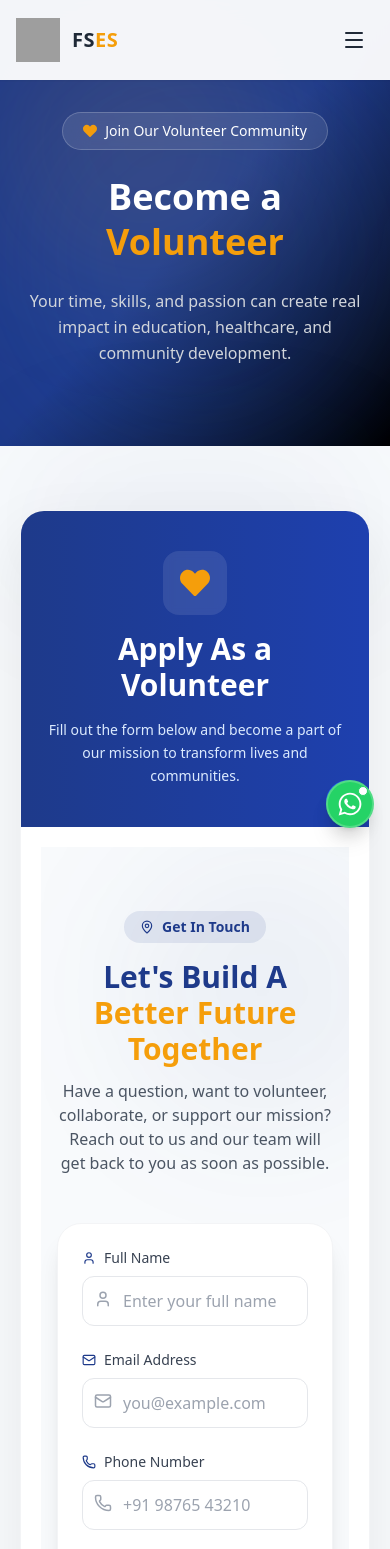
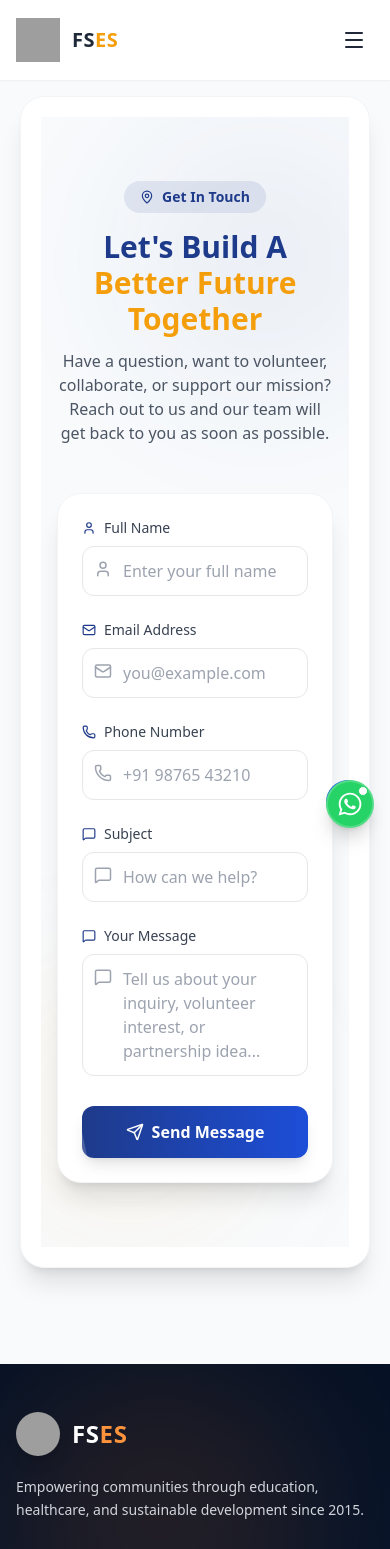
Before and after one commit to Krish-Sisodiya/NGO-web, a React (Vite) app: page /volunteer in a window 390 px wide. Shown: the top 1549 px of the page. Built offline with nearby package versions, Linux system fonts and the light colour scheme; grey boxes are pictures that could not be loaded.

Commit message:
Your descriptive message

```diff
--- a/package.json
+++ b/package.json
@@ -18,13 +18,15 @@
     "react-dom": "^19.2.5",
     "react-hook-form": "^7.75.0",
     "react-icons": "^5.6.0",
-    "react-router-dom": "^7.15.0"
+    "react-router-dom": "^7.15.0",
+    "react-router-hash-link": "^2.4.3"
   },
   "devDependencies": {
     "@eslint/js": "^10.0.1",
     "@types/node": "^24.12.2",
     "@types/react": "^19.2.14",
     "@types/react-dom": "^19.2.3",
+    "@types/react-router-hash-link": "^2.4.9",
     "@vitejs/plugin-react": "^6.0.1",
     "autoprefixer": "^10.5.0",
     "eslint": "^10.2.1",
--- a/src/components/Causes.tsx
+++ b/src/components/Causes.tsx
@@ -93,7 +93,7 @@ export default function Causes() {
   >(null);
 
   return (
-    <section className="relative overflow-hidden bg-[#f8fafc] py-14 md:py-20">
+    <section className="relative overflow-hidden bg-[#f8fafc] py-14 md:py-20" >
 
       {/* BACKGROUND EFFECT */}
       <div className="absolute top-0 left-1/2 h-80 w-80 -translate-x-1/2 rounded-full bg-blue-500/10 blur-3xl" />
--- a/src/components/Footer.tsx
+++ b/src/components/Footer.tsx
@@ -1,6 +1,7 @@
 import { motion } from "framer-motion";
 
 import { Link } from "react-router-dom";
+import { HashLink } from "react-router-hash-link";
 
 import {
   FaEnvelope,
@@ -27,9 +28,18 @@ const FOOTER_LINKS = {
   ],
 
   causes: [
-    "School of Second Chance",
-    "Guest lectures",
-    "Sunday Shikshak",
+    {
+      name: "School of Second Chance",
+      link: "/causes#school-of-second-chance",
+    },
+    {
+      name: "Guest lectures",
+      link: "/causes#guest-lectures",
+    },
+    {
+      name: "Sunday Shikshak",
+      link: "/causes#sunday-shikshak",
+    },
   ],
 
   social: [
@@ -257,22 +267,18 @@ export default function Footer() {
 
               {FOOTER_LINKS.causes.map((cause) => (
   <motion.li
-                  key={cause}
+    key={cause.name}
     whileHover={{
       x: 4,
     }}
   >
-
-                  <a
-                    href="#"
+    <HashLink smooth to={cause.link}
       className="group flex items-center gap-2 text-sm text-gray-300 transition-colors hover:text-orange-400"
     >
-
       <span className="h-1.5 w-1.5 rounded-full bg-orange-400 opacity-0 transition-opacity group-hover:opacity-100" />
 
-                    {cause}
-
-                  </a>
+      {cause.name}
+    </HashLink>
   </motion.li>
 ))}
             </ul>
@@ -340,7 +346,7 @@ export default function Footer() {
                 <FaMapMarkerAlt className="mt-1 text-orange-400" />
 
                 <span>
-                   331 Samrth Dream City Indore MP
+                   331 Samrth Dream City Indore
                 </span>
               </motion.li>
             </ul>
--- a/src/index.css
+++ b/src/index.css
@@ -8,3 +8,7 @@
     @apply bg-ngo-bg text-ngo-text font-sans antialiased;
   }
 }
+
+html {
+  scroll-behavior: smooth;
+}
--- a/src/pages/CausesPage.tsx
+++ b/src/pages/CausesPage.tsx
@@ -207,7 +207,7 @@ export default function CausesPage() {
       </section>
 
       {/* CAUSES */}
-      <div id="causes">
+      <div id="causes" >
         <Causes />
       </div>
 
--- a/src/pages/ContactPage.tsx
+++ b/src/pages/ContactPage.tsx
@@ -205,7 +205,7 @@ export default function ContactPage() {
             >
               {/* EMAIL */}
               <a
-                href="mastterkrish812@gmail.com"
+                href="mailto:falconarmy.ngo@gmail.com"
                 className="
     inline-flex
     items-center
@@ -232,7 +232,6 @@ export default function ContactPage() {
                 <FaEnvelope size={15} />
                 Email Directly
               </a>
-
               {/* WHATSAPP */}
               <a
                 href="https://wa.me/919685958831"
@@ -551,7 +550,6 @@ export default function ContactPage() {
 
                 <div className="flex flex-wrap items-center gap-3">
                   {[
-
                     {
                       icon: <FaInstagram size={16} />,
                       url: "https://www.instagram.com/fses.ngo?igsh=Mm1lNmQ2cTQydGlv",
--- a/src/pages/VolunteerPage.tsx
+++ b/src/pages/VolunteerPage.tsx
@@ -1,8 +1,3 @@
-import { motion } from "framer-motion";
-import {
-  FaHeart,
-} from "react-icons/fa";
-
 import Header from "../components/Header";
 import Footer from "../components/Footer";
 import ContactForm from "../components/ContactForm";
@@ -12,102 +7,16 @@ export default function VolunteerPage() {
     <>
       <Header />
 
-      {/* HERO SECTION */}
-      <section className="relative overflow-hidden bg-gradient-to-br from-ngo-primary via-blue-900 to-black pt-28 pb-20 md:pt-36 md:pb-28">
+      {/* FORM SECTION */}
+      <section className="min-h-screen bg-ngo-bg py-24 md:py-32">
 
-        {/* Background Blur Effects */}
-        <div className="absolute top-0 left-0 w-72 h-72 bg-ngo-secondary/10 rounded-full blur-3xl" />
-        <div className="absolute bottom-0 right-0 w-96 h-96 bg-blue-500/10 rounded-full blur-3xl" />
+        <div className="container mx-auto px-5 sm:px-6 lg:px-8">
 
-        <div className="container relative z-10 mx-auto px-5 sm:px-6 lg:px-8">
+          <div className="mx-auto max-w-4xl rounded-3xl border border-gray-100 bg-white p-5 shadow-xl sm:p-8 md:p-10">
 
-          <motion.div
-            initial={{ opacity: 0, y: 35 }}
-            animate={{ opacity: 1, y: 0 }}
-            transition={{ duration: 0.7 }}
-            className="mx-auto max-w-4xl text-center"
-          >
+            <ContactForm />
 
-            {/* Badge */}
-            <motion.div
-              initial={{ scale: 0.8, opacity: 0 }}
-              animate={{ scale: 1, opacity: 1 }}
-              transition={{ delay: 0.2 }}
-              className="mb-6 inline-flex items-center gap-2 rounded-full border border-white/20 bg-white/10 px-5 py-2 text-sm font-medium text-white backdrop-blur-md"
-            >
-              <FaHeart className="text-ngo-secondary animate-pulse" />
-              Join Our Volunteer Community
-            </motion.div>
-
-            {/* Heading */}
-            <h1 className="text-4xl font-bold leading-tight text-white sm:text-5xl md:text-6xl">
-              Become a{" "}
-              <span className="text-ngo-secondary">
-                Volunteer
-              </span>
-            </h1>
-
-            {/* Description */}
-            <p className="mx-auto mt-6 max-w-2xl text-base leading-relaxed text-gray-300 sm:text-lg md:text-xl">
-              Your time, skills, and passion can create real impact in
-              education, healthcare, and community development.
-            </p>
-          </motion.div>
-        </div>
-      </section>
-
-      {/* APPLY FORM SECTION */}
-      <section
-        id="apply"
-        className="relative bg-ngo-bg py-16 md:py-24"
-      >
-
-        {/* Background Design */}
-        <div className="absolute top-0 left-1/2 h-40 w-[90%] -translate-x-1/2 rounded-full bg-ngo-primary/5 blur-3xl" />
-
-        <div className="container relative z-10 mx-auto px-5 sm:px-6 lg:px-8">
-
-          <motion.div
-            initial={{ opacity: 0, y: 40 }}
-            whileInView={{ opacity: 1, y: 0 }}
-            viewport={{ once: true }}
-            transition={{ duration: 0.7 }}
-            className="mx-auto max-w-5xl"
-          >
-
-            {/* Card */}
-            <div className="overflow-hidden rounded-3xl border border-gray-100 bg-white shadow-[0_20px_60px_rgba(0,0,0,0.08)]">
-
-              {/* Top Banner */}
-              <div className="bg-gradient-to-r from-ngo-primary to-blue-800 px-6 py-10 text-center md:px-10">
-
-                <motion.div
-                  initial={{ scale: 0.8, opacity: 0 }}
-                  whileInView={{ scale: 1, opacity: 1 }}
-                  viewport={{ once: true }}
-                  transition={{ delay: 0.2 }}
-                  className="mx-auto mb-4 flex h-16 w-16 items-center justify-center rounded-2xl bg-white/10 backdrop-blur-sm"
-                >
-                  <FaHeart className="text-3xl text-ngo-secondary" />
-                </motion.div>
-
-                <h2 className="text-3xl font-bold text-white md:text-4xl">
-                  Apply As a Volunteer
-                </h2>
-
-                <p className="mx-auto mt-4 max-w-2xl text-sm leading-relaxed text-blue-100 md:text-base">
-                  Fill out the form below and become a part of our
-                  mission to transform lives and communities.
-                </p>
-              </div>
-
-              {/* Form Area */}
-              <div className="p-5 sm:p-8 md:p-10">
-                <ContactForm />
-              </div>
-
-            </div>
-          </motion.div>
+          </div>
         </div>
       </section>
 
```
Also changed, not shown: 1 other file (tests, documents, lock files or other folders). Lines whose indentation alone changed are shown as unchanged.
